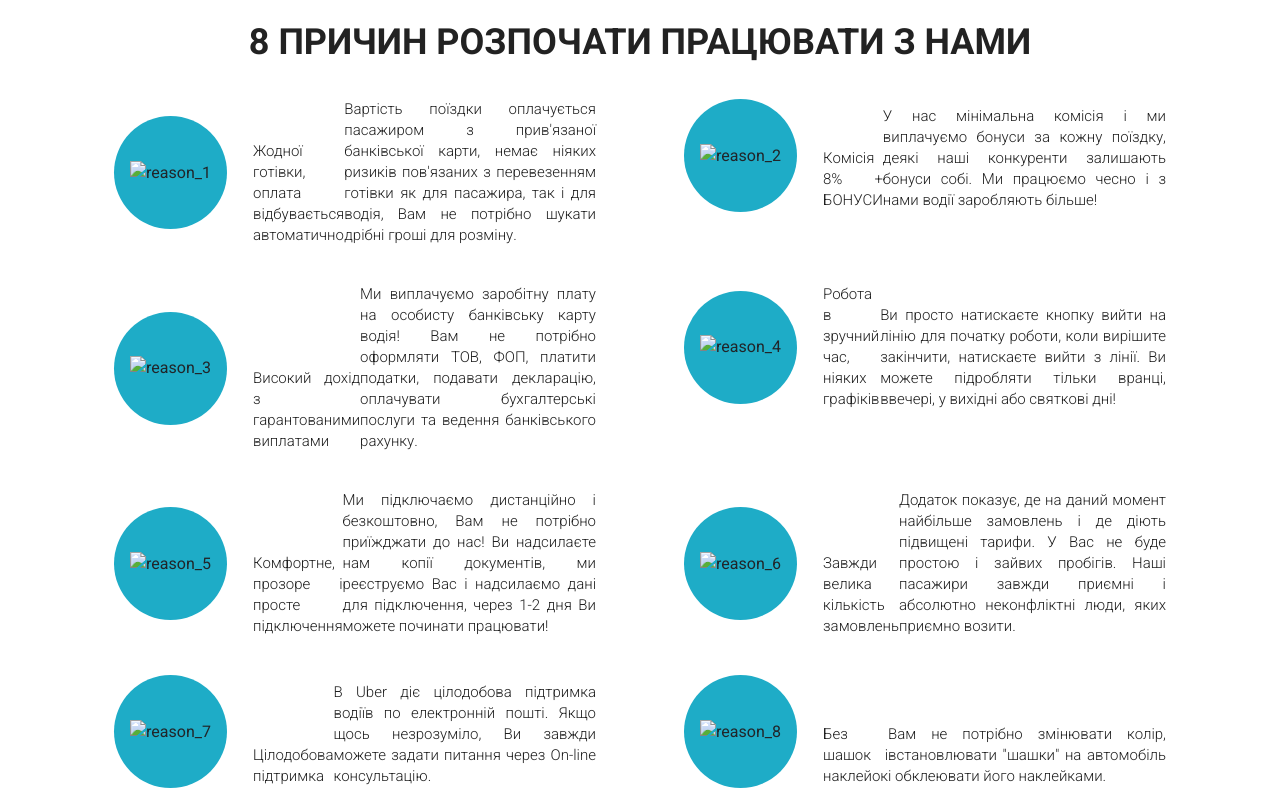
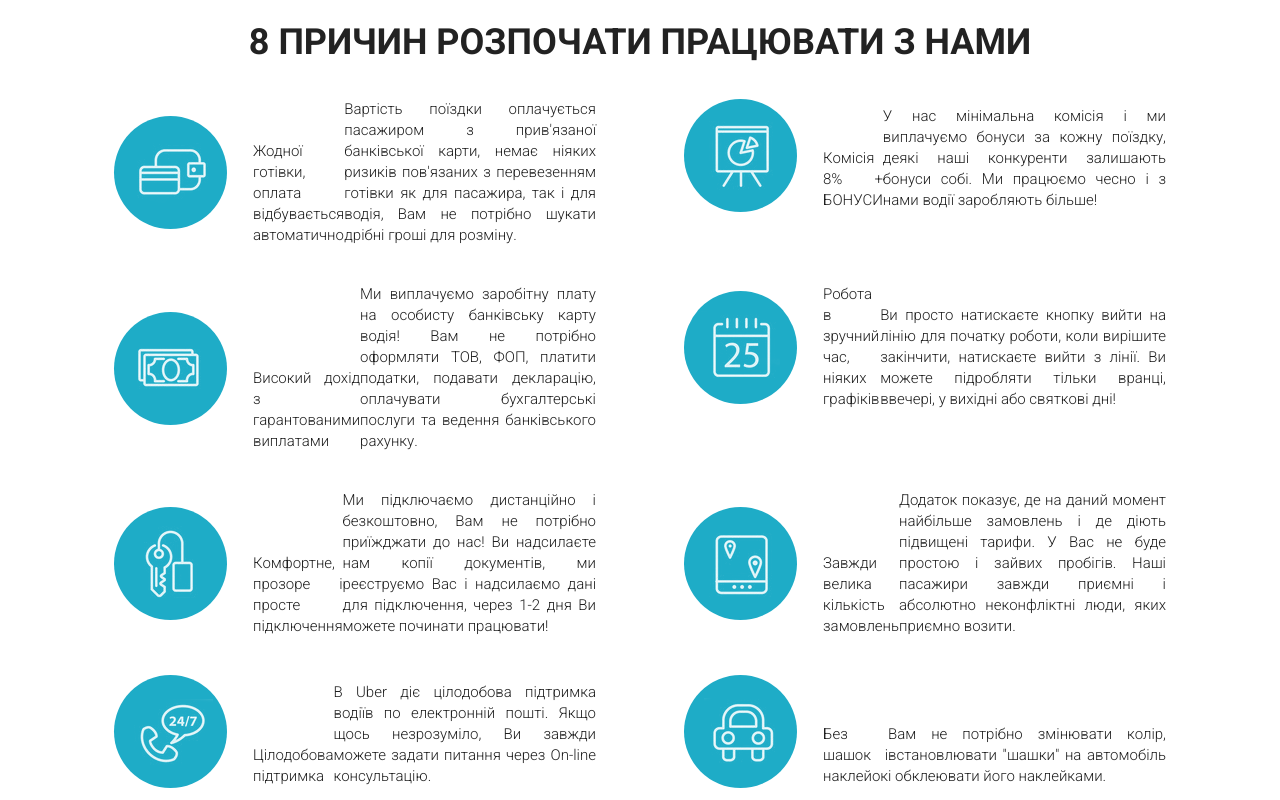
Before and after one commit to kosprok/uber-practice-, a plain HTML site: page index.html in a window 1280 px wide. Shown: the part 960-1760 px from the top of the page. Drawn offline with Linux system fonts and the light colour scheme.

Commit message:
Sample code

```diff
--- a/index.html
+++ b/index.html
@@ -4,7 +4,7 @@
     <meta charset="UTF-8">
     <meta name="viewport" content="width=device-width, initial-scale=1.0">
     <meta http-equiv="X-UA-Compatible" content="ie=edge">
-    <title>Document</title>
+    <title>UBERDRIVE</title>
     <link rel="preconnect" href="https://fonts.gstatic.com" crossorigin>
     <link rel="stylesheet" href="https://fonts.googleapis.com/css2?family=Roboto:wght@300;400;700&display=swap">
     <link rel="stylesheet" href="css/bootstrap-reboot.min.css">
@@ -36,7 +36,7 @@
                     <!-- перший елемент (лого з підписом внизу) займає в нас 4 колонки 'col-4' згідно гріду (вертик черв лінії) в авокоді, але і має відступ зправа в контейнері на одну колонку від краю 'offset-md-1' (https://getbootstrap.com/docs/5.0/layout/columns/#offsetting-columns) -->
                     <div class="col-md-4 offset-md-1">
                         <!-- створюємо посилання, і вже в середині нього вставлям картинку (лого), це зробили для того, щоб якщо нажимаєш на лого, то зразу попадаєш на головну сторінку, а не просто значок, так роблять на всіх хороших сайтах -->
-                        <a href="#" class="subheader_logo"><img src="/src/icons/logo1.png" alt="subheader_logo"></a>
+                        <a href="#" class="subheader_logo"><img src="icons/logo1.png" alt="subheader_logo"></a>
                         <div class="subheader_text">Офіційний партнер Uber у Львові</div>
                     </div>
                     <div class="col-md-2 offset-md-2">
@@ -80,7 +80,7 @@
                 <div class="col-md-6">
                     <div class="reasons_block">
                         <div class="reasons_round">
-                            <img src="../src/icons/reasons/reason_1.png" alt="reason_1">
+                            <img src="icons/reasons/reason_1.png" alt="reason_1">
                         </div>
                         <div class="reasons_description">
                             <div class="reasons_subtitle">Жодної готівки, оплата відбувається автоматично</div>
@@ -91,7 +91,7 @@
                 <div class="col-md-6">
                     <div class="reasons_block">
                         <div class="reasons_round">
-                            <img src="../src/icons/reasons/reason_2.png" alt="reason_2">
+                            <img src="icons/reasons/reason_2.png" alt="reason_2">
                         </div>
                         <div class="reasons_description">
                             <div class="reasons_subtitle">Комісія 8% + БОНУСИ</div>
@@ -102,7 +102,7 @@
                 <div class="col-md-6">
                     <div class="reasons_block">
                         <div class="reasons_round">
-                            <img src="../src/icons/reasons/reason_3.png" alt="reason_3">
+                            <img src="icons/reasons/reason_3.png" alt="reason_3">
                         </div>
                         <div class="reasons_description">
                             <div class="reasons_subtitle">Високий дохід з гарантованими виплатами</div>
@@ -113,7 +113,7 @@
                 <div class="col-md-6">
                     <div class="reasons_block">
                         <div class="reasons_round">
-                            <img src="../src/icons/reasons/reason_4.png" alt="reason_4">
+                            <img src="icons/reasons/reason_4.png" alt="reason_4">
                         </div>
                         <div class="reasons_description">
                             <div class="reasons_subtitle">Робота в зручний час, ніяких графіків</div>
@@ -124,7 +124,7 @@
                 <div class="col-md-6">
                     <div class="reasons_block">
                         <div class="reasons_round">
-                            <img src="../src/icons/reasons/reason_5.png" alt="reason_5">
+                            <img src="icons/reasons/reason_5.png" alt="reason_5">
                         </div>
                         <div class="reasons_description">
                             <div class="reasons_subtitle">Комфортне, прозоре і просте підключення</div>
@@ -135,7 +135,7 @@
                 <div class="col-md-6">
                     <div class="reasons_block">
                         <div class="reasons_round">
-                            <img src="../src/icons/reasons/reason_6.png" alt="reason_6">
+                            <img src="icons/reasons/reason_6.png" alt="reason_6">
                         </div>
                         <div class="reasons_description">
                             <div class="reasons_subtitle">Завжди велика кількість замовлень</div>
@@ -146,7 +146,7 @@
                 <div class="col-md-6">
                     <div class="reasons_block">
                         <div class="reasons_round">
-                            <img src="../src/icons/reasons/reason_7.png" alt="reason_7">
+                            <img src="icons/reasons/reason_7.png" alt="reason_7">
                         </div>
                         <div class="reasons_description">
                             <div class="reasons_subtitle">Цілодобова підтримка</div>
@@ -157,7 +157,7 @@
                 <div class="col-md-6">
                     <div class="reasons_block">
                         <div class="reasons_round">
-                            <img src="../src/icons/reasons/reason_8.png" alt="reason_8">
+                            <img src="icons/reasons/reason_8.png" alt="reason_8">
                         </div>
                         <div class="reasons_description">
                             <div class="reasons_subtitle">Без шашок і наклейок</div>
```
